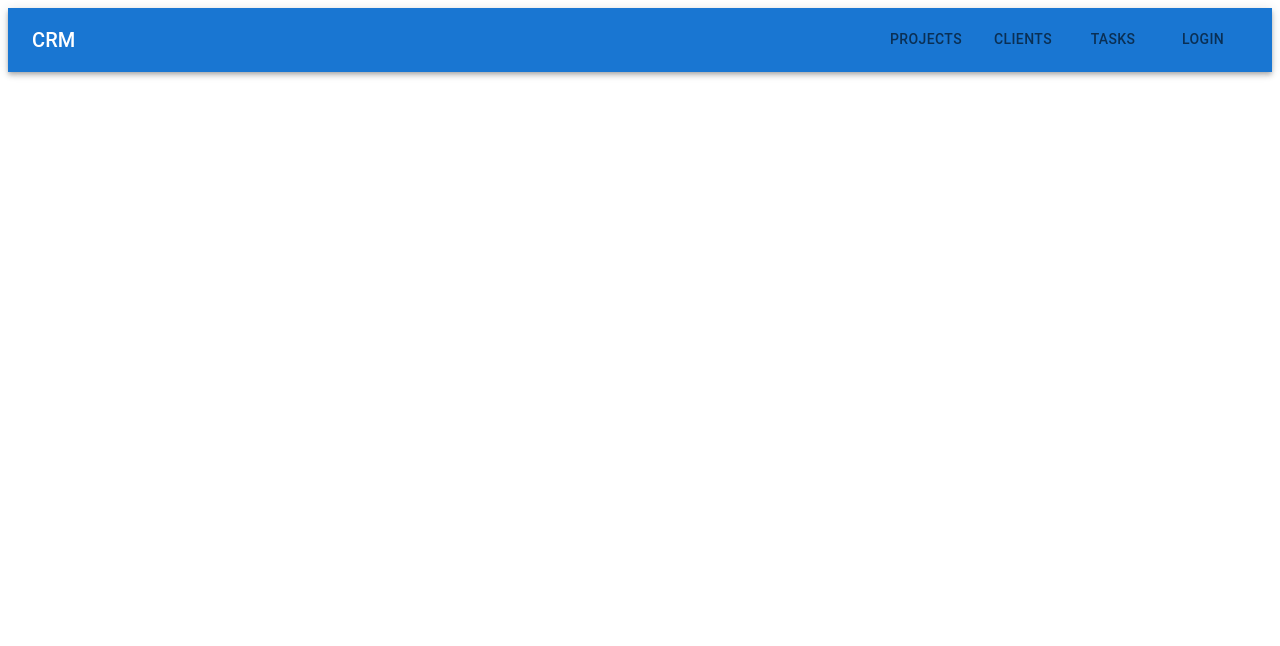
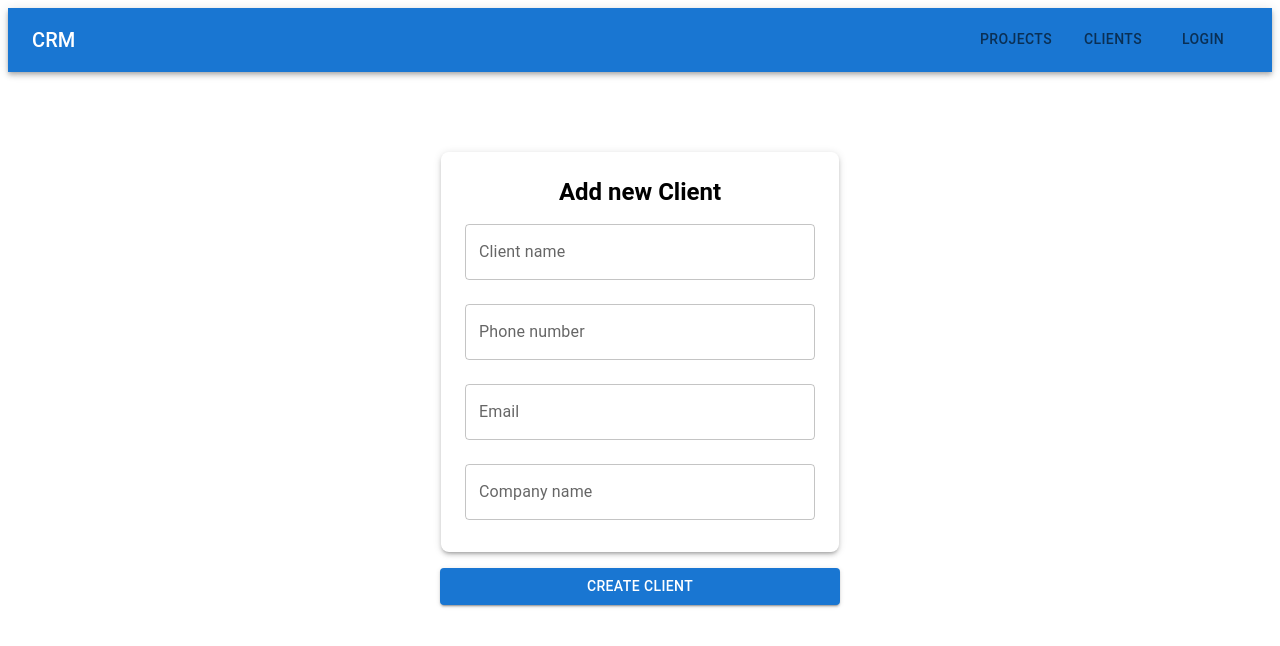
Before and after one commit to ShyaAyad/CRMReact, a React (Vite) app: page /addClient in a window 1280 px wide. Shown: the top 646 px of the page. Built offline with nearby package versions, Linux system fonts and the light colour scheme.

Commit message:
adding clients

```diff
--- a/src/App.jsx
+++ b/src/App.jsx
@@ -4,6 +4,9 @@ import ClientCard from "./pages/ClientCard.jsx";
 import { Routes, Route } from "react-router-dom";
 import Login from "./components/Login.jsx";
 import ClientDetails from "./pages/ClientDetails.jsx";
+import AddNew from "./pages/AddNew.jsx";
+import AddProject from "./pages/AddProject.jsx";
+import AddClient from "./pages/AddClient.jsx";
 
 function App() {
   return (
@@ -12,8 +15,11 @@ function App() {
       <Routes>
         <Route path="/projects" element={<ProjectCard />} />
         <Route path="/clients" element={<ClientCard />} />
+        <Route path="/add" element={<AddNew />} />
+        <Route path="/addProject" element={<AddProject />}/>
+        <Route path="/addClient" element={<AddClient />}/>
         <Route path="/login" element={<Login />} />
-        <Route path="/clients/:id" element={<ClientDetails />} />
+        <Route path="/clients/:id" element={<ClientDetails />} />  {/* only navigate to that specific client details */}
       </Routes>
     </>
   )
--- /dev/null
+++ b/src/components/DropDownList.jsx
@@ -0,0 +1,30 @@
+import Box from "@mui/material/Box";
+import InputLabel from "@mui/material/InputLabel";
+import MenuItem from "@mui/material/MenuItem";
+import FormControl from "@mui/material/FormControl";
+import Select from "@mui/material/Select";
+
+function DropDownList({ label, value, onChange, options }) {
+  return (
+    <Box sx={{ minWidth: 120 , mt: 3, mb: 2}}>
+      <FormControl fullWidth>
+        <InputLabel id="demo-simple-select-label">{label}</InputLabel>
+        <Select
+          labelId="demo-simple-select-label"
+          id="demo-simple-select"
+          value={value}
+          label={label}
+          onChange={onChange}
+        >
+          {options.map((option) => (
+            <MenuItem value={option} key={option}>
+              {option}
+            </MenuItem>
+          ))}
+        </Select>
+      </FormControl>
+    </Box>
+  );
+}
+
+export default DropDownList;
--- a/src/components/Login.jsx
+++ b/src/components/Login.jsx
@@ -4,18 +4,22 @@ import { useState } from "react";
 import * as api from "../api.jsx";
 
 function Login() {
+
+  const navigate = useNavigate();
   const [email, setEmail] = useState("");
-  const navigate = useNavigate();
   const [password, setPassword] = useState("");
 
   const handleLogin = async (e) => {
     e.preventDefault();
     try {
-      const resp = api.logIn(email, password);
-      console.log(resp);
-    //   const { token, user } = resp.data;
-    //   localStorage.setItem("token", token);
+      const resp = await api.logIn(email, password);
+      console.log(resp.data);
+      const { token, user } = resp.data;
+      localStorage.setItem("token", token);
       localStorage.setItem("email", email);
+      localStorage.setItem("user", user);
+
+      // console.log(user); return username from backend
 
       navigate("/projects");
     } catch (error) {
@@ -37,7 +41,7 @@ function Login() {
       <Typography variant="h5" textAlign="center" mb={2}>
         Login
       </Typography>
-      <form action="" onSubmit={handleLogin}>
+      <form onSubmit={handleLogin}>
         <TextField
           label="Email"
           value={email}
--- a/src/components/Navbar.jsx
+++ b/src/components/Navbar.jsx
@@ -6,6 +6,7 @@ import Tabs from "@mui/material/Tabs";
 import Tab from "@mui/material/Tab";
 import { useLocation, useNavigate } from "react-router-dom";
 import { logOut } from "../api";
+import { Button } from "@mui/material";
 
 export default function Navbar() {
   const navigate = useNavigate();
@@ -17,13 +18,15 @@ export default function Navbar() {
     navigate(newValue);
   };
 
-  const handleLogout = async(e) =>{
+  // logout has issue
+  const handleLogout = async (e) => {
     e.preventDefault();
     await logOut();
 
-    localStorage.removeItem('email');
-    navigate('/login');
-  }
+    localStorage.removeItem("email");
+    localStorage.removeItem("token");
+    navigate("/login");
+  };
 
   return (
     <Box sx={{ flexGrow: 1 }}>
@@ -42,13 +45,16 @@ export default function Navbar() {
           >
             <Tab value="/projects" label="Projects" />
             <Tab value="/clients" label="Clients" />
-            <Tab value="/tasks" label="Tasks" />
-            {
-              localStorage.getItem('email') ?
-              <Tab onClick={handleLogout} label="Logout" color="inherit" />
-              :
+            {localStorage.getItem("email") ? (
+              <Tab value="/add" label="Add" />
+            ) : null}
+            {localStorage.getItem("email") ? (
+              <Button color="inherit" onClick={handleLogout}>
+                Logout
+              </Button>
+            ) : (
               <Tab value="/login" label="Login" color="inherit" />
-            }
+            )}
           </Tabs>
         </Toolbar>
       </AppBar>
--- /dev/null
+++ b/src/pages/AddClient.jsx
@@ -0,0 +1,89 @@
+import { Box, Button, TextField, Typography } from "@mui/material";
+import { useState } from "react";
+import * as api from "../api.jsx";
+
+const AddClient = () => {
+    const [name, setName] = useState("");
+    const [email, setEmail] = useState("");
+    const [phone, setPhone] = useState("");
+    const [company, setCompany] = useState("");
+
+  async function handleSubmit(e) {
+    e.preventDefault();
+    const clientData =  {name, email, phone, company};
+    console.log(clientData);
+    await api.createClient(clientData);
+
+
+    console.log("Test");
+  }
+
+  return (
+    <div
+      style={{ display: "flex", alignItems: "center", flexDirection: "column" }}
+    >
+      <form onSubmit={handleSubmit}>
+        <Box
+          sx={{
+            width: 350,
+            mx: "auto",
+            mt: 10,
+            p: 3,
+            boxShadow: 3,
+            borderRadius: 2,
+          }}
+        >
+          <Typography textAlign="center" variant="h5" fontWeight={600}>
+            Add new Client
+          </Typography>
+
+          <TextField
+            label="Client name"
+            value={name}
+            onChange={(e) => setName(e.target.value)}
+            type="text"
+            fullWidth
+            margin="normal"
+          />
+
+          <TextField
+            label="Phone number"
+            value={phone}
+            onChange={(e) => setPhone(e.target.value)}
+            type="phone"
+            fullWidth
+            margin="normal"
+          />
+
+          <TextField
+            label="Email"
+            value={email}
+            onChange={(e) => setEmail(e.target.value)}
+            type="email"
+            fullWidth
+            margin="normal"
+          />
+
+          <TextField
+            label="Company name"
+            value={company}
+            onChange={(e) => setCompany(e.target.value)}
+            type="text"
+            fullWidth
+            margin="normal"
+          />
+        </Box>
+        <Button
+          type="submit"
+          variant="contained"
+          fullWidth
+          sx={{ mt: 2, width: 400 }}
+        >
+          Create client
+        </Button>
+      </form>
+    </div>
+  );
+};
+
+export default AddClient;
--- /dev/null
+++ b/src/pages/AddNew.jsx
@@ -0,0 +1,94 @@
+import { Tab, Tabs, Card, Typography, Box, Divider } from "@mui/material";
+import { useLocation, useNavigate } from "react-router-dom";
+import AddCircleOutlineIcon from "@mui/icons-material/AddCircleOutline";
+import BusinessIcon from "@mui/icons-material/Business";
+import AssignmentIcon from "@mui/icons-material/Assignment";
+
+const AddNew = () => {
+  const location = useLocation();
+  const navigate = useNavigate();
+
+  const currentPath = location.pathname;
+
+  const handleNavigation = (event, newValue) => {
+    navigate(newValue);
+  };
+
+  return (
+    <Box
+      sx={{
+        minHeight: "80vh",
+        display: "flex",
+        justifyContent: "center",
+        alignItems: "flex-start",
+        mt: 6,
+      }}
+    >
+      <Card
+        elevation={4}
+        sx={{
+          width: 480,
+          borderRadius: 3,
+          p: 3,
+        }}
+      >
+        <Box sx={{ display: "flex", alignItems: "center", mb: 2 }}>
+          <AddCircleOutlineIcon color="primary" sx={{ fontSize: 32, mr: 1 }} />
+          <Typography variant="h5" fontWeight={600}>
+            Create New
+          </Typography>
+        </Box>
+
+        <Typography variant="body2" color="text.secondary" mb={3}>
+          Choose what you want to add
+        </Typography>
+
+        <Divider sx={{ mb: 2 }} />
+
+        <Tabs
+          value={currentPath}
+          onChange={handleNavigation}
+          variant="fullWidth"
+          textColor="primary"
+          indicatorColor="primary"
+          sx={{
+            "& .MuiTab-root": {
+              minHeight: 60,
+              fontSize: "1rem",
+              textTransform: "none",
+            },
+          }}
+        >
+          <Tab
+            icon={<AssignmentIcon />}
+            iconPosition="start"
+            value="/addProject"
+            label="Project"
+          />
+
+          <Tab
+            icon={<BusinessIcon />}
+            iconPosition="start"
+            value="/addClient"
+            label="Client"
+          />
+        </Tabs>
+
+        <Box
+          sx={{
+            mt: 4,
+            p: 2,
+            border: "1px dashed #90caf9",
+            borderRadius: 2,
+            textAlign: "center",
+            color: "text.secondary",
+          }}
+        >
+          Select a tab to start adding data
+        </Box>
+      </Card>
+    </Box>
+  );
+};
+
+export default AddNew;
--- /dev/null
+++ b/src/pages/AddProject.jsx
@@ -0,0 +1,91 @@
+import { Box, Button, TextField, Typography } from "@mui/material";
+import DropDownList from "../components/DropDownList";
+import { useState } from "react";
+
+const AddProject = () => {
+  const [status, setStatus] = useState("");
+  const [priority, setPriority] = useState("");
+  const [client, setClient] = useState("");
+
+  const statusOptions = ["Not Started", "In Progress", "Completed"];
+  const priorityOptions = ["Low", "Medium", "High"];
+
+  return (
+    <div style={{display: "flex", alignItems: "center", flexDirection: "column"}}>
+      <Box
+        sx={{
+          width: 350,
+          mx: "auto",
+          mt: 10,
+          p: 3,
+          boxShadow: 3,
+          borderRadius: 2,
+        }}
+      >
+        <Typography textAlign="center" variant="h5" fontWeight={600}>
+          Add new Project
+        </Typography>
+
+        <TextField
+          label="Project name"
+          // value={password}
+          // onChange={(e) => setPassword(e.target.value)}
+          type="text"
+          fullWidth
+          margin="normal"
+        />
+
+        <TextField
+          label="Description of project"
+          // value={password}
+          // onChange={(e) => setPassword(e.target.value)}
+          type="text"
+          fullWidth
+          margin="normal"
+        />
+
+        <Typography>Start Date</Typography>
+        <TextField
+          // value={password}
+          // onChange={(e) => setPassword(e.target.value)}
+          type="date"
+          fullWidth
+          margin="normal"
+        />
+
+        <Typography>End Date</Typography>
+        <TextField
+          // value={password}
+          // onChange={(e) => setPassword(e.target.value)}
+          type="date"
+          fullWidth
+          margin="normal"
+        />
+
+        <DropDownList
+          label={"Client"}
+          value={client}
+          options={statusOptions}
+          onChange={(e) => setClient(e.target.value)}
+        />
+
+        <DropDownList
+          label={"Status"}
+          value={status}
+          options={statusOptions}
+          onChange={(e) => setStatus(e.target.value)}
+        />
+
+        <DropDownList
+          label={"Priority"}
+          value={priority}
+          options={priorityOptions}
+          onChange={(e) => setPriority(e.target.value)}
+        />
+      </Box>
+      <Button type="submit" variant="contained" fullWidth sx={{ mt: 2, width: 400 }}>Create project</Button>
+    </div>
+  );
+};
+
+export default AddProject;
```
Also changed, not shown: src/api.jsx (+26 -6 lines).
